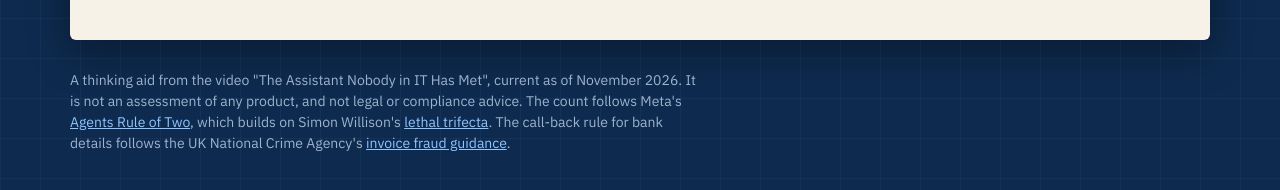
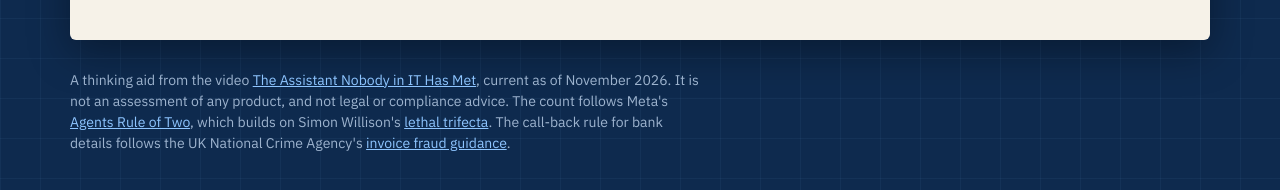
Before and after one commit to cafesecurity/ai-tools, a plain HTML site: page agent-check/index.html in a window 1280 px wide. Shown: the part 5382-5572 px from the top of the page. Drawn offline with Linux system fonts and the light colour scheme.

Commit message:
agent-check: link the video
Co-Authored-By: Claude Opus 5.5 <noreply@anthropic.com>
Claude-Session: https://claude.ai/code/session_01XRTrTaxudx7PxVWiGHFgxB

```diff
--- a/agent-check/index.html
+++ b/agent-check/index.html
@@ -211,7 +211,7 @@ footer a { color: var(--lamp-a); }
   </div>
 
   <footer>
-    <p>A thinking aid from the video "The Assistant Nobody in IT Has Met", current as of November 2026. It is not an assessment of any product, and not legal or compliance advice. The count follows Meta's <a href="https://ai.meta.com/blog/practical-ai-agent-security/">Agents Rule of Two</a>, which builds on Simon Willison's <a href="https://simonwillison.net/2025/Jun/16/the-lethal-trifecta/">lethal trifecta</a>. The call-back rule for bank details follows the UK National Crime Agency's <a href="https://www.nationalcrimeagency.gov.uk/who-we-are/publications/787-invoice-fraud-infosheet/file">invoice fraud guidance</a>.</p>
+    <p>A thinking aid from the video <a href="https://youtu.be/QffClw8TdN4">The Assistant Nobody in IT Has Met</a>, current as of November 2026. It is not an assessment of any product, and not legal or compliance advice. The count follows Meta's <a href="https://ai.meta.com/blog/practical-ai-agent-security/">Agents Rule of Two</a>, which builds on Simon Willison's <a href="https://simonwillison.net/2025/Jun/16/the-lethal-trifecta/">lethal trifecta</a>. The call-back rule for bank details follows the UK National Crime Agency's <a href="https://www.nationalcrimeagency.gov.uk/who-we-are/publications/787-invoice-fraud-infosheet/file">invoice fraud guidance</a>.</p>
   </footer>
 </div>
 
```
Also changed, not shown: README.md, agent-check/README.md.
